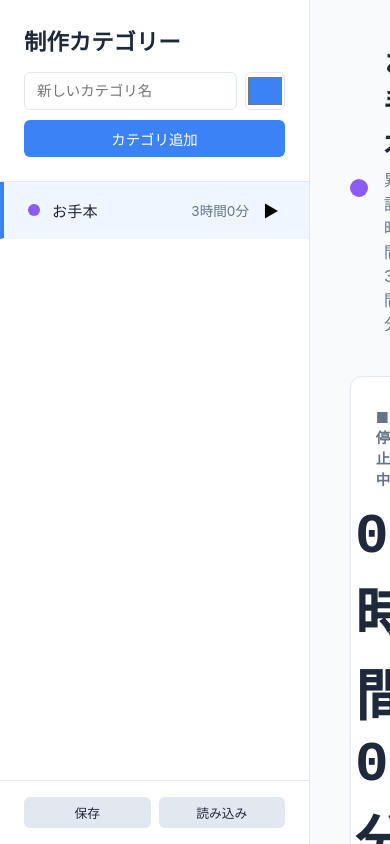
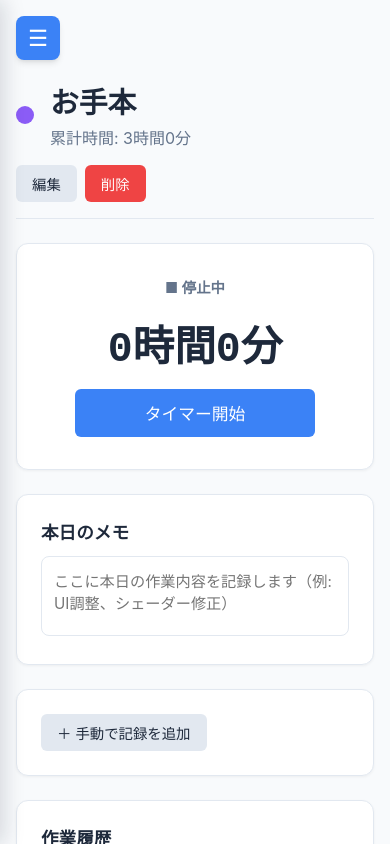
Before and after one commit to shiopoooh/Task_Timer, a plain HTML site: page index.html in a window 390 px wide. Drawn offline with Linux system fonts and the light colour scheme.

Commit message:
Add files via upload

```diff
--- a/index.html
+++ b/index.html
@@ -3,7 +3,7 @@
 <head>
     <meta charset="UTF-8">
     <meta name="viewport" content="width=device-width, initial-scale=1.0">
-    <title>制作タイマー - 制作タイマー</title>
+    <title>ー制作タイマー</title>
     <style>
         :root {
             --bg-main: #f8fafc;
@@ -32,6 +32,44 @@
             display: flex;
             height: 100vh;
             overflow: hidden;
+            position: relative;
+        }
+
+        /* スマホ用ハンバーガーボタン（デフォルト非表示） */
+        .menu-toggle {
+            display: none;
+            position: fixed;
+            top: 16px;
+            left: 16px;
+            z-index: 1100;
+            background: var(--accent-color);
+            color: white;
+            border: none;
+            border-radius: 8px;
+            width: 44px;
+            height: 44px;
+            font-size: 1.4rem;
+            cursor: pointer;
+            box-shadow: 0 4px 6px -1px rgba(0,0,0,0.1), 0 2px 4px -1px rgba(0,0,0,0.06);
+            align-items: center;
+            justify-content: center;
+            transition: background-color 0.2s;
+        }
+        .menu-toggle:hover {
+            background-color: var(--accent-hover);
+        }
+
+        /* スマホ用背景暗幕（デフォルト非表示） */
+        .overlay {
+            display: none;
+            position: fixed;
+            top: 0;
+            left: 0;
+            width: 100%;
+            height: 100%;
+            background: rgba(15, 23, 42, 0.6);
+            backdrop-filter: blur(2px);
+            z-index: 950;
         }
 
         /* 左サイドバー */
@@ -42,6 +80,7 @@
             display: flex;
             flex-direction: column;
             height: 100%;
+            flex-shrink: 0;
         }
 
         .sidebar-header {
@@ -209,6 +248,7 @@
             height: 100%;
             color: var(--text-muted);
             gap: 10px;
+            text-align: center;
         }
 
         .detail-header {
@@ -370,9 +410,64 @@
             font-weight: 600;
             color: var(--text-muted);
         }
+
+        /* -------------------------------------------
+           📱 レレスポンシブ・スマートフォン対応 (タブレット・スマホ用)
+        ------------------------------------------- */
+        @media (max-width: 768px) {
+            .menu-toggle {
+                display: flex; /* スマホのみハンバーガーボタンを表示 */
+            }
+
+            /* サイドバーを画面左外に隠す */
+            #sidebar {
+                position: fixed;
+                left: -340px;
+                top: 0;
+                z-index: 1000;
+                height: 100%;
+                box-shadow: 4px 0 20px rgba(15, 23, 42, 0.15);
+                transition: left 0.3s cubic-bezier(0.4, 0, 0.2, 1);
+            }
+
+            /* body に特定クラスがついている時だけ開く・暗幕を出す */
+            body.sidebar-open #sidebar {
+                left: 0;
+            }
+            body.sidebar-open .overlay {
+                display: block;
+            }
+
+            /* メイン画面の余白調整（上部にハンバーガーボタンが来るためスペースを空ける） */
+            #main {
+                padding: 80px 16px 24px 16px;
+            }
+
+            .detail-header {
+                flex-direction: column;
+                align-items: flex-start;
+                gap: 16px;
+            }
+            .detail-header div[style*="display:flex"] {
+                width: 100%;
+                justify-content: flex-start;
+            }
+
+            .timer-display {
+                font-size: 2.6rem; /* 文字のはみ出し防止 */
+            }
+
+            .manual-form-grid {
+                grid-template-columns: 1fr; /* 手動入力を縦並びに */
+            }
+        }
     </style>
 </head>
 <body>
+
+    <button id="menu-toggle" class="menu-toggle" onclick="toggleSidebar()" title="カテゴリメニューを開く">☰</button>
+
+    <div id="overlay" class="overlay" onclick="toggleSidebar()"></div>
 
     <div id="sidebar">
         <div class="sidebar-header">
@@ -508,6 +603,11 @@
             }));
         }
 
+        // 🚀 スマホ用サイドバー開閉切り替え
+        function toggleSidebar() {
+            document.body.classList.toggle('sidebar-open');
+        }
+
         // 画面全体の描画
         function render() {
             renderSidebar();
@@ -548,7 +648,7 @@
                 container.innerHTML = `
                     <div class="placeholder-message">
                         <h2>カテゴリが選択されていません</h2>
-                        <p>左のサイドバーから作業するカテゴリを選択するか、新しく作成してください。</p>
+                        <p>左上のメニュー「☰」を開き、カテゴリを選択するか新しく作成してください。</p>
                     </div>
                 `;
                 return;
@@ -697,6 +797,9 @@
             if (currentCategoryId === id) return;
             currentCategoryId = id;
             isEditing = false;
+
+            // 📱 スマホ環境を考慮し、カテゴリ選択後はメニューを自動で閉じる
+            document.body.classList.remove('sidebar-open');
             render();
         }
 
@@ -715,6 +818,9 @@
 
             currentCategoryId = newId;
             saveData();
+
+            // 📱 追加完了後はメニューを自動で閉じる
+            document.body.classList.remove('sidebar-open');
             render();
         }
 
```
